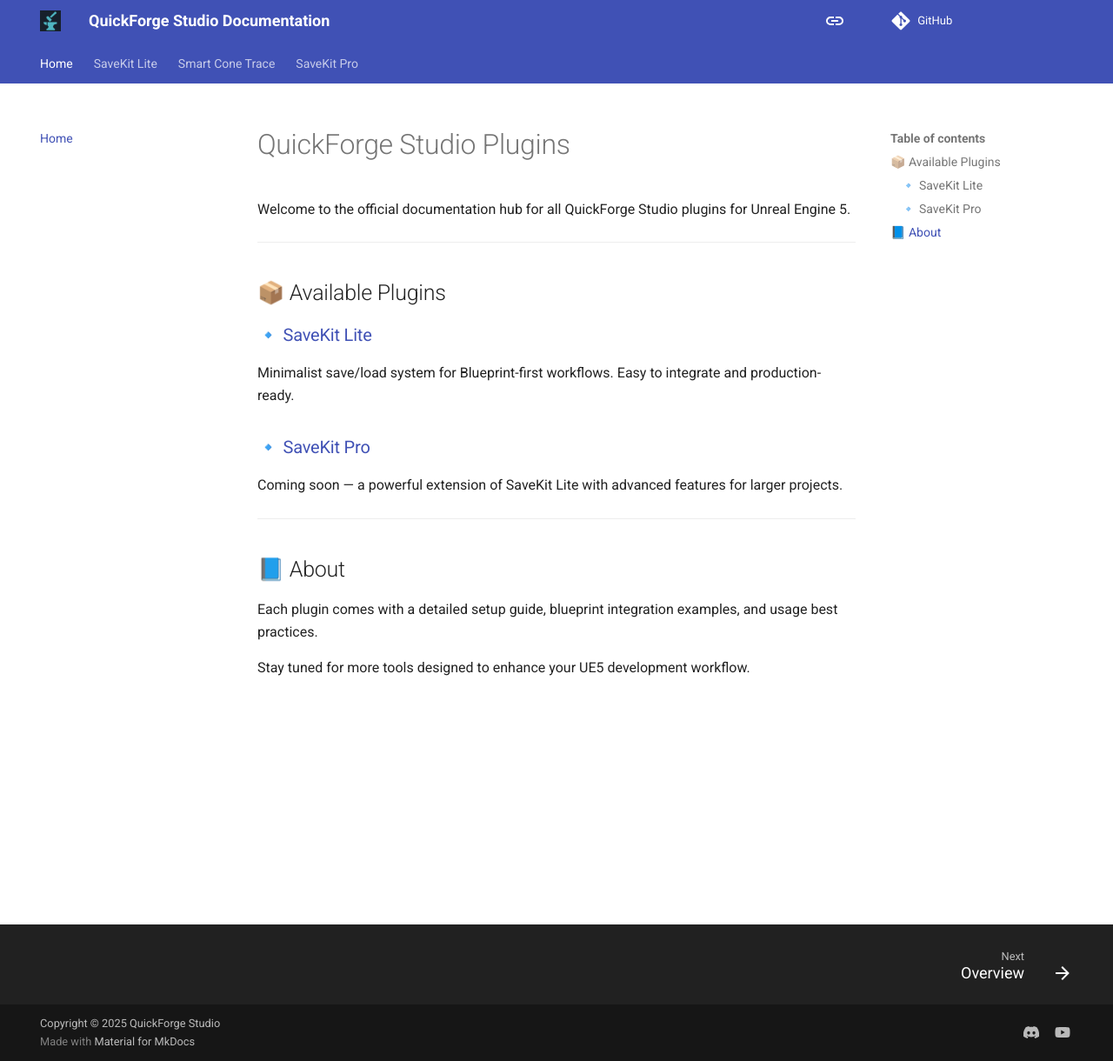
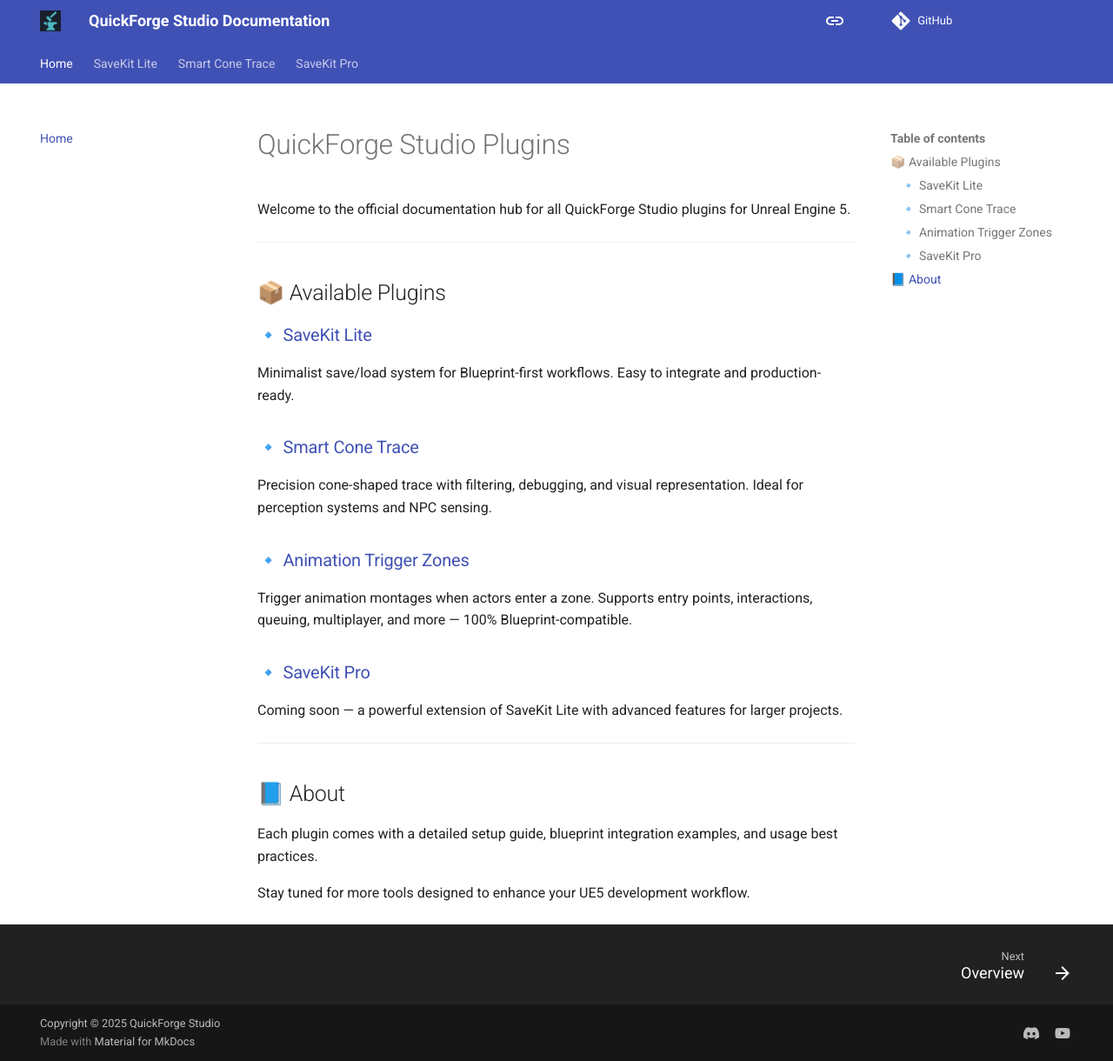
Before and after one commit to george-shilovsky/quickforge-docs, an MkDocs documentation site: the page built from docs/index.md, in a window 1280 px wide and 1220 px high. Shown: the whole window at 87% size. Built offline with MkDocs 1.6.1 and Material for MkDocs 9.7.7, drawn with Linux system fonts in a browser that asks for light colours; comment, search, counter and statistics services are not loaded.

Commit message:
Update index.md

```diff
--- a/docs/index.md
+++ b/docs/index.md
@@ -9,6 +9,12 @@
 ### 🔹 [SaveKit Lite](SaveKitLite/index.md)
 Minimalist save/load system for Blueprint-first workflows. Easy to integrate and production-ready.
 
+### 🔹 [Smart Cone Trace](SmartConeTrace/index.md)
+Precision cone-shaped trace with filtering, debugging, and visual representation. Ideal for perception systems and NPC sensing.
+
+### 🔹 [Animation Trigger Zones](AnimationTriggerZones/index.md)
+Trigger animation montages when actors enter a zone. Supports entry points, interactions, queuing, multiplayer, and more — 100% Blueprint-compatible.
+
 ### 🔹 [SaveKit Pro](SaveKitPro/index.md)
 Coming soon — a powerful extension of SaveKit Lite with advanced features for larger projects.
 
```
